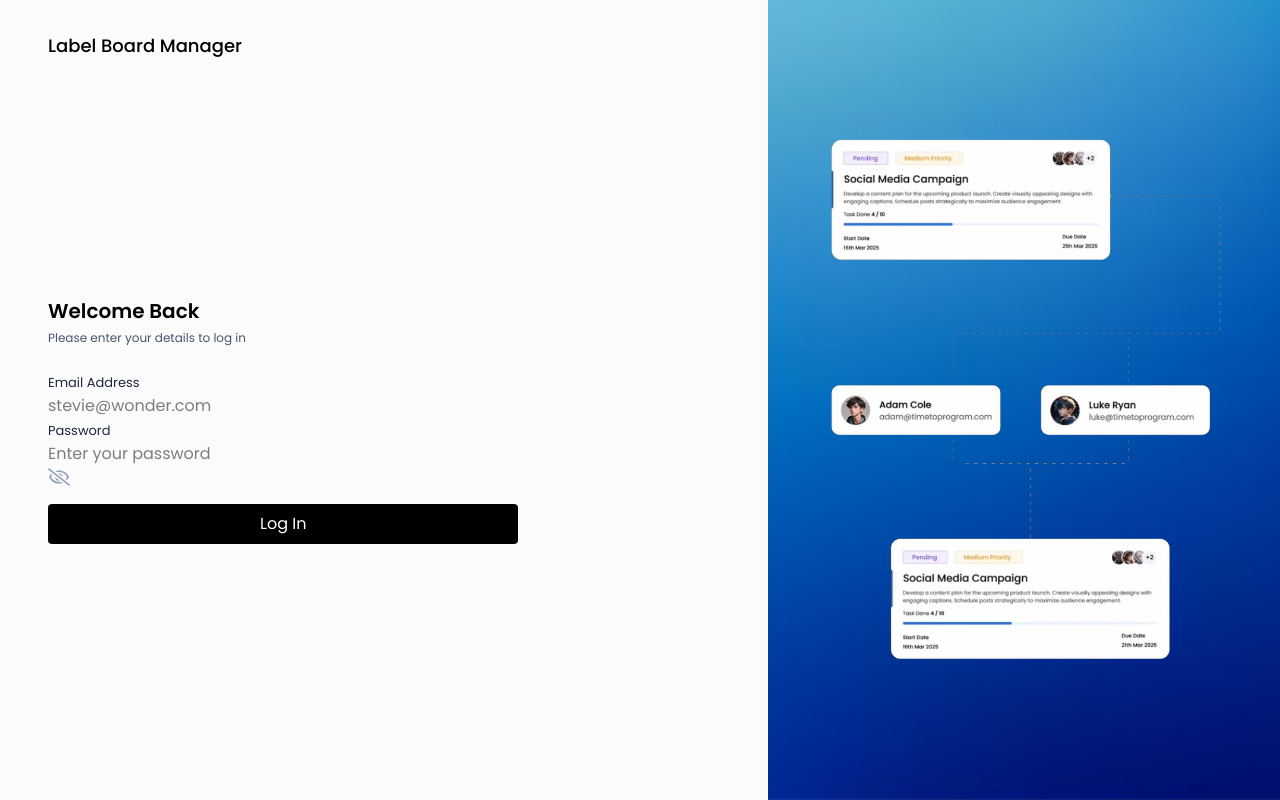
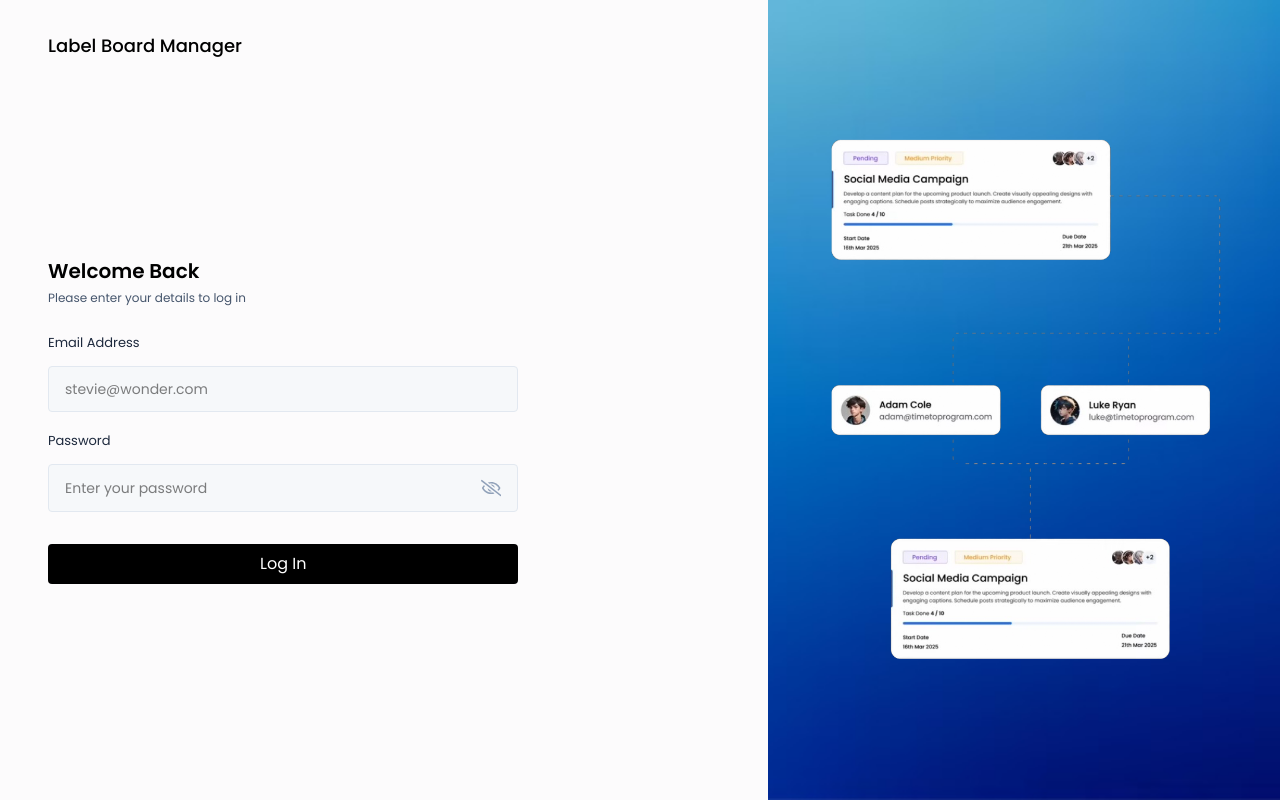
Before and after one commit to tgulu/Label-Board, a React (Vite) app in the folder frontend/: page /login in a window 1280 px wide. Built offline with nearby package versions, Linux system fonts and the light colour scheme.

Commit message:
add css for input box

```diff
--- a/frontend/src/index.css
+++ b/frontend/src/index.css
@@ -16,3 +16,7 @@
     overflow: hidden;
   }
 }
+
+.input-box {
+  @apply w-full flex justify-between gap-3 text-sm text-black bg-slate-100/50 rounded px-4 py-3 mb-4 mt-3 border border-slate-200 outline-none;
+}
```
